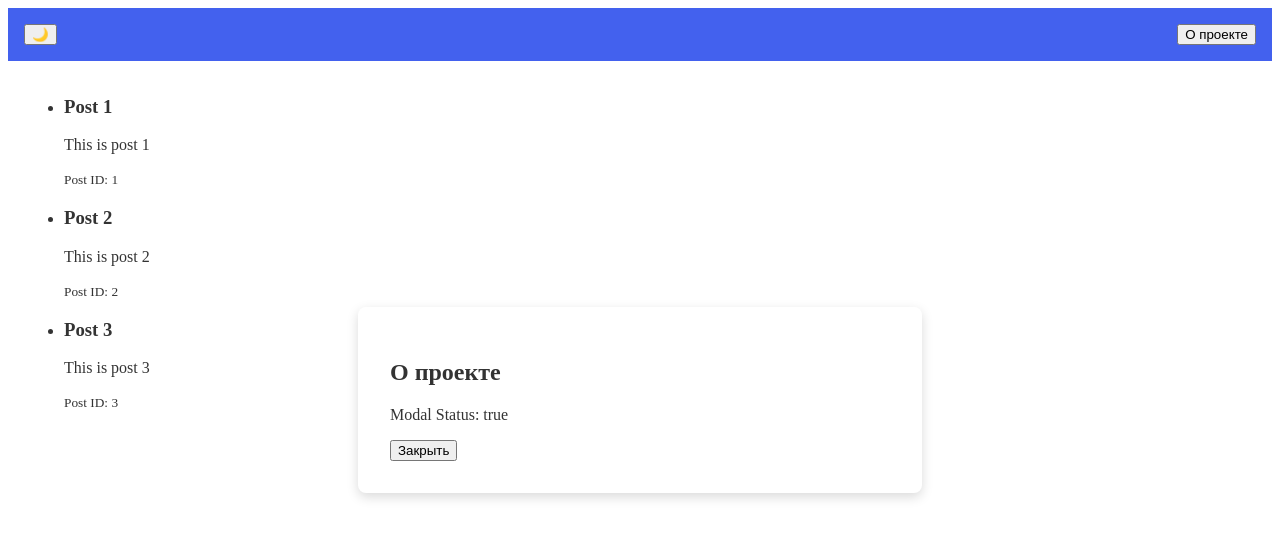
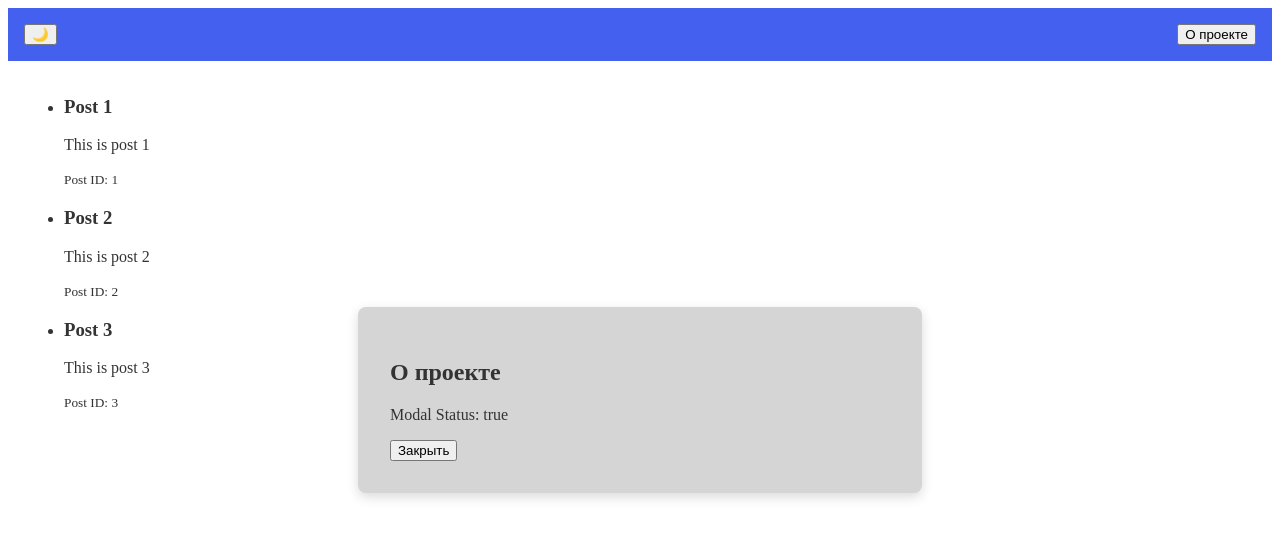
Before and after one commit to FlintAB/React-intensive, a React (Vite) app: page / in a window 1280 px wide. Both pictures are taken after a click on the button "О проекте". Shown: the top 538 px of the page. Built offline with nearby package versions, Linux system fonts and the light colour scheme.

Commit message:
fix/Button, Modal color, Footer

```diff
--- a/src/shared/ui/Button/Button.tsx
+++ b/src/shared/ui/Button/Button.tsx
@@ -6,11 +6,13 @@ type ButtonProps = {
 }
 
 export const Button = ({ onClick, children }: ButtonProps) => {
+   const handleClick = (e: React.MouseEvent<HTMLButtonElement>) => {
+      e.stopPropagation();
+      onClick();
+   };
+
    return (
-      <button onClick={(e) => {
-         e.stopPropagation();
-         onClick();
-      }}>
+      <button onClick={handleClick}>
          {children}
       </button>
    )
--- a/src/shared/ui/Modal/Modal.module.css
+++ b/src/shared/ui/Modal/Modal.module.css
@@ -16,4 +16,5 @@
    max-height: 80vh;
    overflow-y: auto;
    box-shadow: 0 4px 12px rgba(0, 0, 0, 0.15);
+   background-color: rgb(213, 213, 213);
 }
--- a/src/widgets/LayoutFooter/Footer.tsx
+++ b/src/widgets/LayoutFooter/Footer.tsx
@@ -1,5 +1,5 @@
 import type { FC } from "react"
 
 export const LayoutFooter: FC = () => {
-   return <footer></footer>
+   return <footer>FOOTER FOOTER FOOTER FOOTER FOOTER</footer>
 }
```
